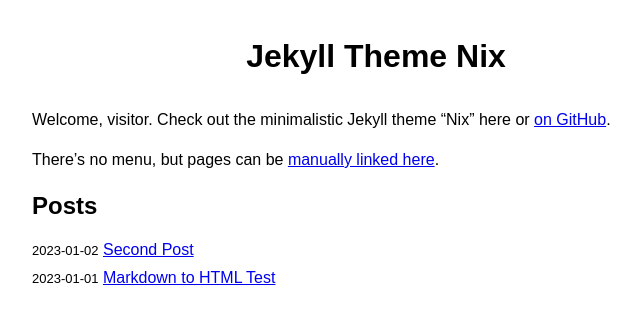
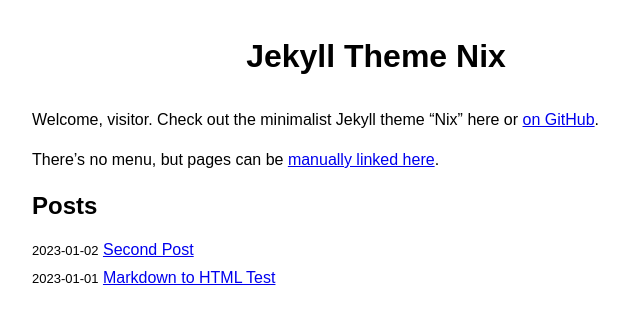
Before and after one commit to michaelnordmeyer/jekyll-theme-nix, a Jekyll site: the page built from index.md, in a window 1280 px wide. Shown: the top 324 px of the page, without its empty margins (264-905 px from the left). Built offline with Jekyll 4.4.1, drawn with Linux system fonts in a browser that asks for light colours.

Commit message:
Fix typos

```diff
--- a/_config.yml
+++ b/_config.yml
@@ -43,10 +43,10 @@ favicon: /icon.webp # optional, but mandatory if favicon_dark is used, needs to
 favicon_dark: /icon-dark.webp # optional, needs to be 180x180
 favicon_media_type: image/webp # mandatory, if favicon* is set
 theme_settings:
-  # error_page_description: "Error page" # default: Error page
+  # error_page_description: "Error Page" # default: Error Page
   # redirect_page_title: "Redirecting…" # default: Redirecting…
-  # redirect_page_description: "Redirect page" # default: 'Redirect page'
-  # redirect_page_from: "Redirect from" # default: 'Redirect from'
+  # redirect_page_description: "Redirect Page" # default: 'Redirect Page'
+  # redirect_page_from: "Redirecting from" # default: 'Redirecting from'
   # redirect_page_to: "to" # default: 'to'
   # redirect_page_text: "Click here if you are not being redirected." # default: 'Click here if you are not being redirected.'
 
--- a/_layouts/error.html
+++ b/_layouts/error.html
@@ -1,6 +1,6 @@
 {% include head.html %}
   <title>{%- if page.title -%}{{ page.title | smartify }}{%- else -%}{{ site.title | smartify }}{%- endif -%}</title>
-  <meta name="description" content="{{ site.theme_settings.error_page_description | default: 'Error page' }}">
+  <meta name="description" content="{{ site.theme_settings.error_page_description | default: 'Error Page' }}">
 {% include_cached error_style.html %}
 </head>
 <body>
--- a/_layouts/redirect.html
+++ b/_layouts/redirect.html
@@ -1,7 +1,7 @@
 {% include head.html %}
   <meta http-equiv="refresh" content="0; url={{ page.redirect.to | absolute_url }}">
   <title>{{ site.theme_settings.redirect_page_title | default: "Redirecting…" | smartify }}</title>
-  <meta name="description" content="{{ site.theme_settings.redirect_page_description | default: 'Redirect page' }}">
+  <meta name="description" content="{{ site.theme_settings.redirect_page_description | default: 'Redirect Page' }}">
   <link rel="canonical" href="{{ page.redirect.to | absolute_url }}">
 {% include_cached error_style.html %}
 </head>
--- a/index.md
+++ b/index.md
@@ -3,6 +3,6 @@ list_title: Posts
 permalink: /
 layout: home
 ---
-Welcome, visitor. Check out the minimalistic Jekyll theme “Nix” here or [on GitHub](https://github.com/michaelnordmeyer/jekyll-theme-nix).
+Welcome, visitor. Check out the minimalist Jekyll theme “Nix” here or [on GitHub](https://github.com/michaelnordmeyer/jekyll-theme-nix).
 
 There’s no menu, but pages can be [manually linked here](/about).
```
Also changed, not shown: README.md.
